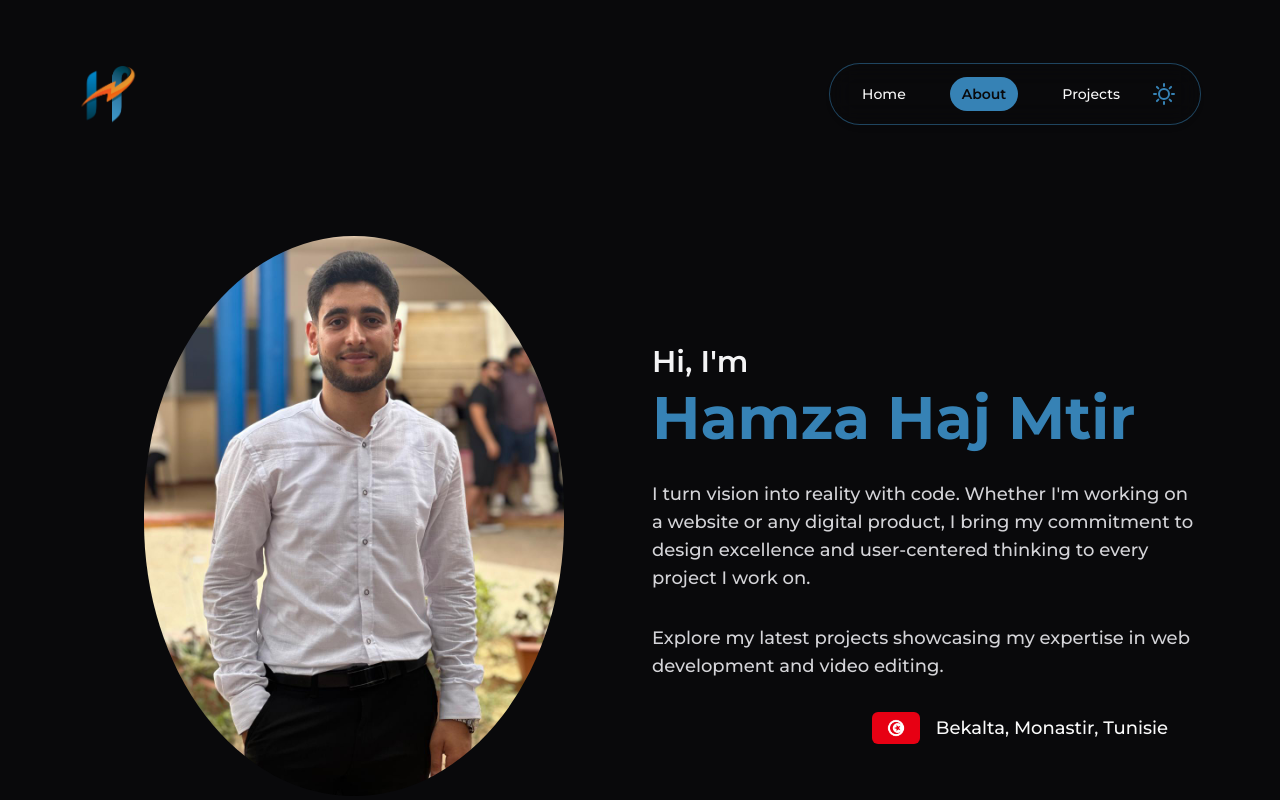
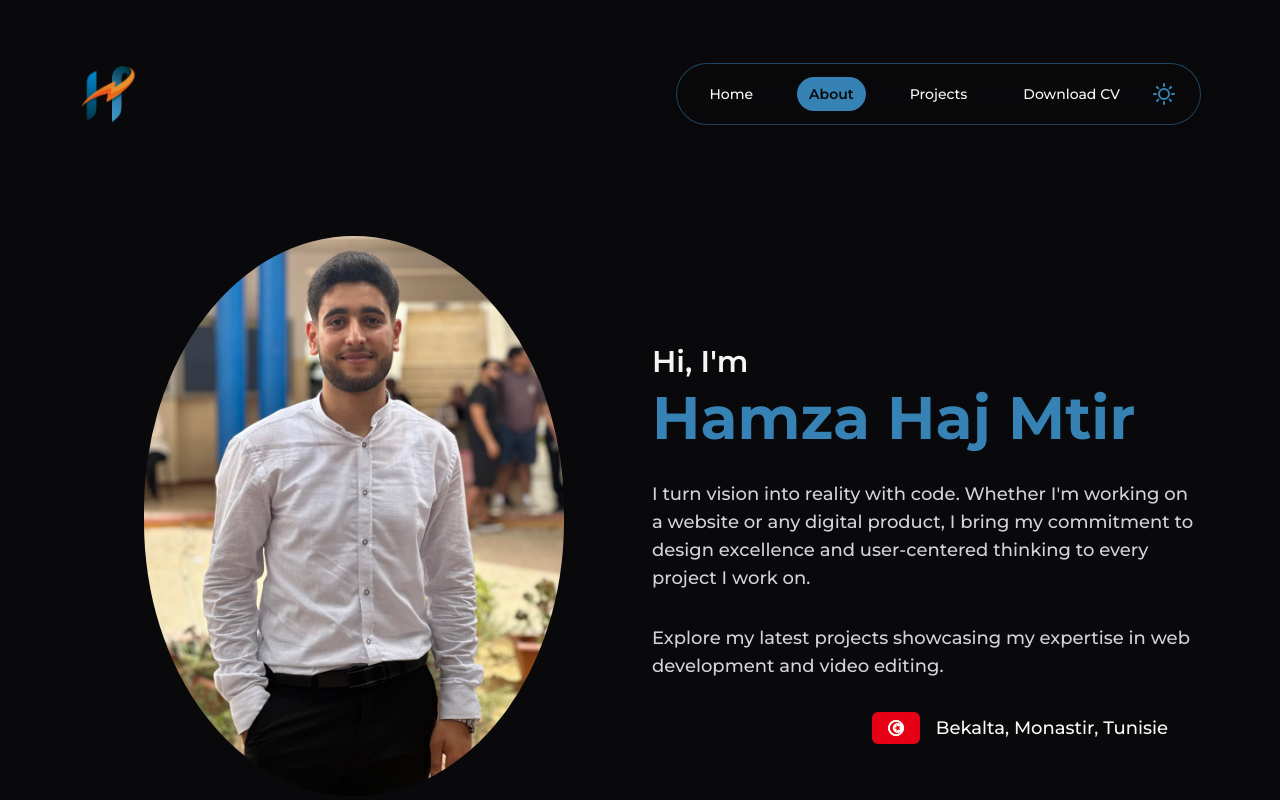
Before and after one commit to HamzaHajMtir1/My_Portfolio, a Next.js app: page /about in a window 1280 px wide. Shown: the top 800 px of the page. Built offline with nearby package versions, Linux system fonts and the light colour scheme.

Commit message:
Add download cv button

```diff
--- a/src/data/navigationRoutes.ts
+++ b/src/data/navigationRoutes.ts
@@ -4,4 +4,9 @@ export const routes: NavbarRoutes = [
   { title: "Home", href: "/" },
   { title: "About", href: "/about" },
   { title: "Projects", href: "/projects" },
+  {
+    title: "Download CV",
+    href: "files/CV_HamzaHajMtir.pdf",
+    download: true,
+  },
 ];
--- a/src/layout/navbar.tsx
+++ b/src/layout/navbar.tsx
@@ -13,6 +13,7 @@ import { classNames } from "@/utility/classNames";
 export type NavbarRoute = {
   title: string;
   href: string;
+  download?: boolean;
 };
 
 export type NavbarRoutes = NavbarRoute[];
@@ -50,6 +51,35 @@ export default function Navbar(props: NavbarProps) {
                   key={index}
                   className="my-3 transition-transform duration-100 hover:scale-[1.1]"
                 >
+                  {_link.download ? (
+                    <a
+                      href={_link.href}
+                      download
+                      className={classNames(
+                        pathName === _link.href
+                          ? "font-semibold text-background dark:hover:text-foreground"
+                          : "text-foreground",
+                        "group relative mx-3 rounded-full px-3 py-2 transition-colors duration-200",
+                      )}
+                    >
+                      {_link.href === pathName && (
+                        <motion.span
+                          layoutId="tab-pill"
+                          animate={{
+                            transition: {
+                              x: {
+                                type: "spring",
+                                stiffness: 300,
+                                damping: 30,
+                              },
+                            },
+                          }}
+                          className="absolute inset-0 -z-10 rounded-full bg-accent group-hover:bg-accent/80"
+                        ></motion.span>
+                      )}
+                      {_link.title}
+                    </a>
+                  ) : (
                     <Link
                       href={_link.href}
                       className={classNames(
@@ -76,6 +106,7 @@ export default function Navbar(props: NavbarProps) {
                       )}
                       {_link.title}
                     </Link>
+                  )}
                 </li>
               );
             })}
```
Also changed, not shown: 1 other file (tests, documents, lock files or other folders). Lines whose indentation alone changed are shown as unchanged.
